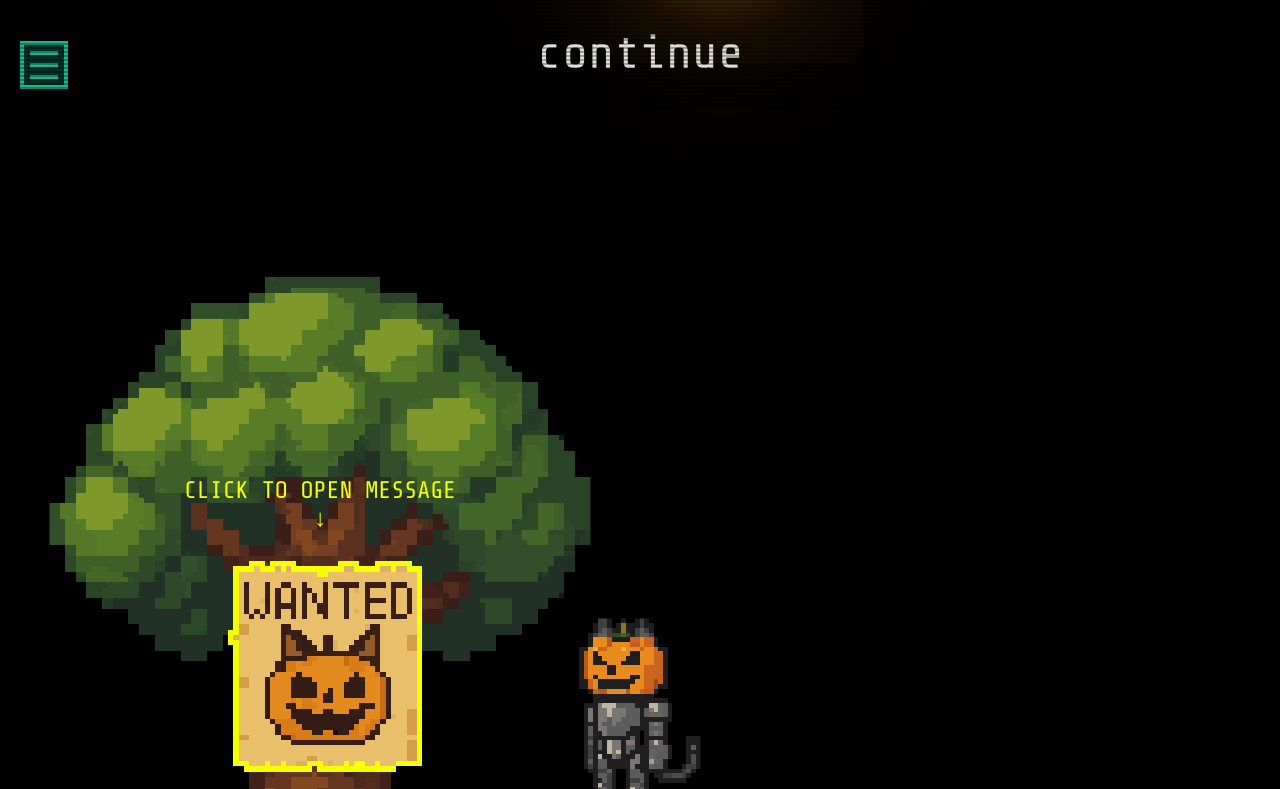
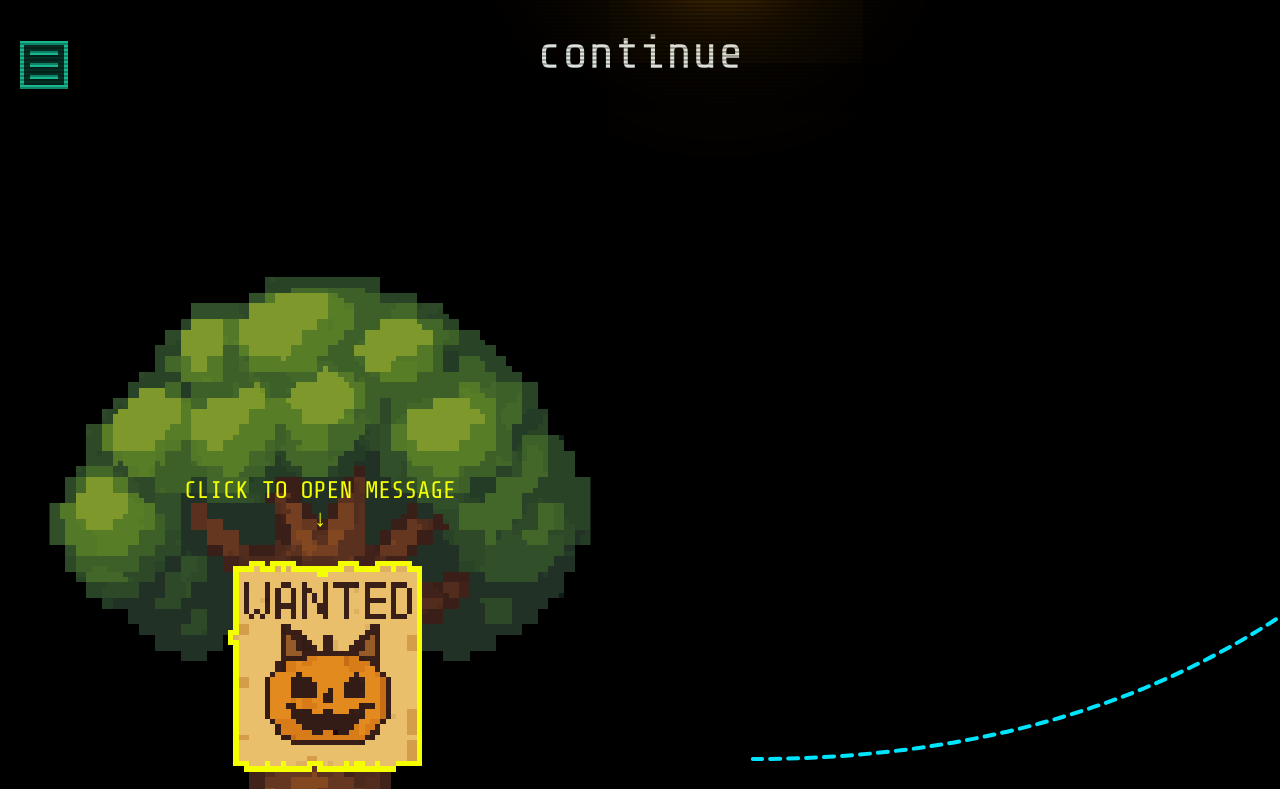
Before and after one commit to C0deCat/portfolio-page, a React (Vite) app: page / in a window 1280 px wide. Shown: the part 691-1480 px from the top of the page. Built offline with nearby package versions, Linux system fonts and the light colour scheme; a web font is replaced by a local one.

Commit message:
fixed cat trajectory

```diff
--- a/src/sections/Expertise.tsx
+++ b/src/sections/Expertise.tsx
@@ -19,7 +19,7 @@ const DescriptonBlock: React.FC<DescriptonBlockProps> = ({
   const block = classNames(
     defaultContainer(),
     "text-base sm:text-[2.65cqw] pt-2.5 pb-2.5 pr-5 pl-5",
-    classname
+    classname,
   );
   return (
     <div className={block}>
@@ -72,6 +72,7 @@ const Expertise: React.FC = () => {
   const [displayProgress, setDisplayProgress] = useState(0);
   const [isCardVisible, setIsCardVisible] = useState(false);
   const [maxTranslation, setMaxTranslation] = useState({ x: 0, y: 0 });
+  const [svgSize, setSvgSize] = useState({ width: 0, height: 0 });
   const [isSmallScreen, setIsSmallScreen] = useState(false);
   const [sectionMinHeight, setSectionMinHeight] = useState<number>();
   const cardWrapperRef = useRef<HTMLDivElement | null>(null);
@@ -80,7 +81,7 @@ const Expertise: React.FC = () => {
   const renderBlocks = useCallback(
     (blocks: DescriptonBlockProps[]) =>
       blocks.map((block, idx) => <DescriptonBlock key={idx} {...block} />),
-    []
+    [],
   );
 
   useEffect(() => {
@@ -172,16 +173,25 @@ const Expertise: React.FC = () => {
 
       const rect = sectionRef.current.getBoundingClientRect();
       const treeRect = treeRef.current.getBoundingClientRect();
+
+      // Размеры SVG/viewBox (в user units)
+      const nextSvgSize = { width: rect.width, height: rect.height };
+      setSvgSize((prev) =>
+        prev.width === nextSvgSize.width && prev.height === nextSvgSize.height
+          ? prev
+          : nextSvgSize,
+      );
+
       const treeOffset = treeRect.left + treeRect.width * 1.3;
       const nextTranslation = {
         x: Math.max(rect.width - treeOffset, 220),
-        y: Math.max(rect.height - catSize * 1.4, 260),
+        y: Math.max(rect.height - catSize, 260),
       };
 
       setMaxTranslation((prev) =>
         prev.x === nextTranslation.x && prev.y === nextTranslation.y
           ? prev
-          : nextTranslation
+          : nextTranslation,
       );
     };
 
@@ -206,13 +216,18 @@ const Expertise: React.FC = () => {
 
   const catOffsetPath = useMemo(() => {
     const { x, y } = maxTranslation;
+    const W = svgSize.width;
+    const H = svgSize.height;
 
-    if (x === 0 && y === 0) {
-      return 'path("M 0 0")';
-    }
+    if (x === 0 && y === 0) return "M 0 0";
+    if (W <= 0) return "M 0 0";
 
     const controlPointY = y * 1;
-    return `path("M 0 80 Q 0 ${controlPointY} -${x} ${y}")`;
+
+    // Было: M 0 80 Q 0 controlY -x y
+    // Стало (сдвиг вправо на W):
+    // M W 80 Q W controlY (W - x) y
+    return `M ${W * 1.2} ${H * 0.3} Q ${W} ${controlPointY} ${W - x} ${y}`;
   }, [maxTranslation]);
 
   const catMotionStyles = useMemo(() => {
@@ -221,8 +236,8 @@ const Expertise: React.FC = () => {
     const distance = `${easedProgress * 100}%`;
 
     return {
-      offsetPath: catOffsetPath,
-      WebkitOffsetPath: catOffsetPath,
+      offsetPath: `url(#roadPath)`,
+      WebkitOffsetPath: `url(#roadPath)`,
       offsetDistance: distance,
       WebkitOffsetDistance: distance,
       offsetRotate: "0deg",
@@ -237,7 +252,7 @@ const Expertise: React.FC = () => {
     "flex flex-col flex-wrap @container",
     isCardVisible
       ? "absolute left-1/2 top-1/2 -translate-x-1/2 -translate-y-1/2 z-20"
-      : "hidden"
+      : "hidden",
   );
 
   const onClose = useCallback(() => {
@@ -310,15 +325,35 @@ const Expertise: React.FC = () => {
     <section
       id="expertise"
       ref={sectionRef}
-      className="p-8 relative flex min-h-[100vh] justify-end items-end max-sm:pl-0 max-sm:pr-0"
+      className="p-8 relative flex min-h-[100vh] justify-end items-end max-sm:pl-0 max-sm:pr-0 overflow-hidden"
       style={{
         minHeight: sectionMinHeight ? `${sectionMinHeight}px` : undefined,
       }}
     >
+      <svg
+        className="absolute inset-0 pointer-events-none overflow-visible"
+        width="100%"
+        height="100%"
+        preserveAspectRatio="none"
+        viewBox={`0 0 ${svgSize.width || 1} ${svgSize.height || 1}`}
+      >
+        <path
+          id="roadPath"
+          d={catOffsetPath}
+          fill="none"
+          stroke="#00E5FF"
+          strokeWidth={4}
+          strokeLinecap="round"
+          strokeLinejoin="round"
+          // Вариант “красивой” линии:
+          strokeDasharray="10 8"
+          vectorEffect="non-scaling-stroke"
+        />
+      </svg>
       <div
         onClick={handleOpenRequest}
         className={classNames(
-          "absolute z-10 right-[32px] top-[32px] h-[150px] w-auto bg-transparent border-0 p-0 focus:outline-none focus-visible:ring-2 focus-visible:ring-offset-2 focus-visible:ring-amber-400"
+          "absolute z-10 right-[32px] top-[32px] h-[150px] w-auto bg-transparent border-0 p-0 focus:outline-none focus-visible:ring-2 focus-visible:ring-offset-2 focus-visible:ring-amber-400",
         )}
         style={catMotionStyles}
       >
@@ -333,7 +368,9 @@ const Expertise: React.FC = () => {
         onClick={handleOpenRequest}
         className={classNames(
           "absolute bottom-[32px] left-1/4 h-[600px] w-[541px] -translate-x-1/2 bg-transparent border-0 p-0 focus:outline-none focus-visible:ring-2 focus-visible:ring-offset-2 focus-visible:ring-amber-400",
-          hasReachedKitty || isCardVisible ? "cursor-pointer" : "cursor-default"
+          hasReachedKitty || isCardVisible
+            ? "cursor-pointer"
+            : "cursor-default",
         )}
         aria-label="Open message"
         ref={treeRef}
```
